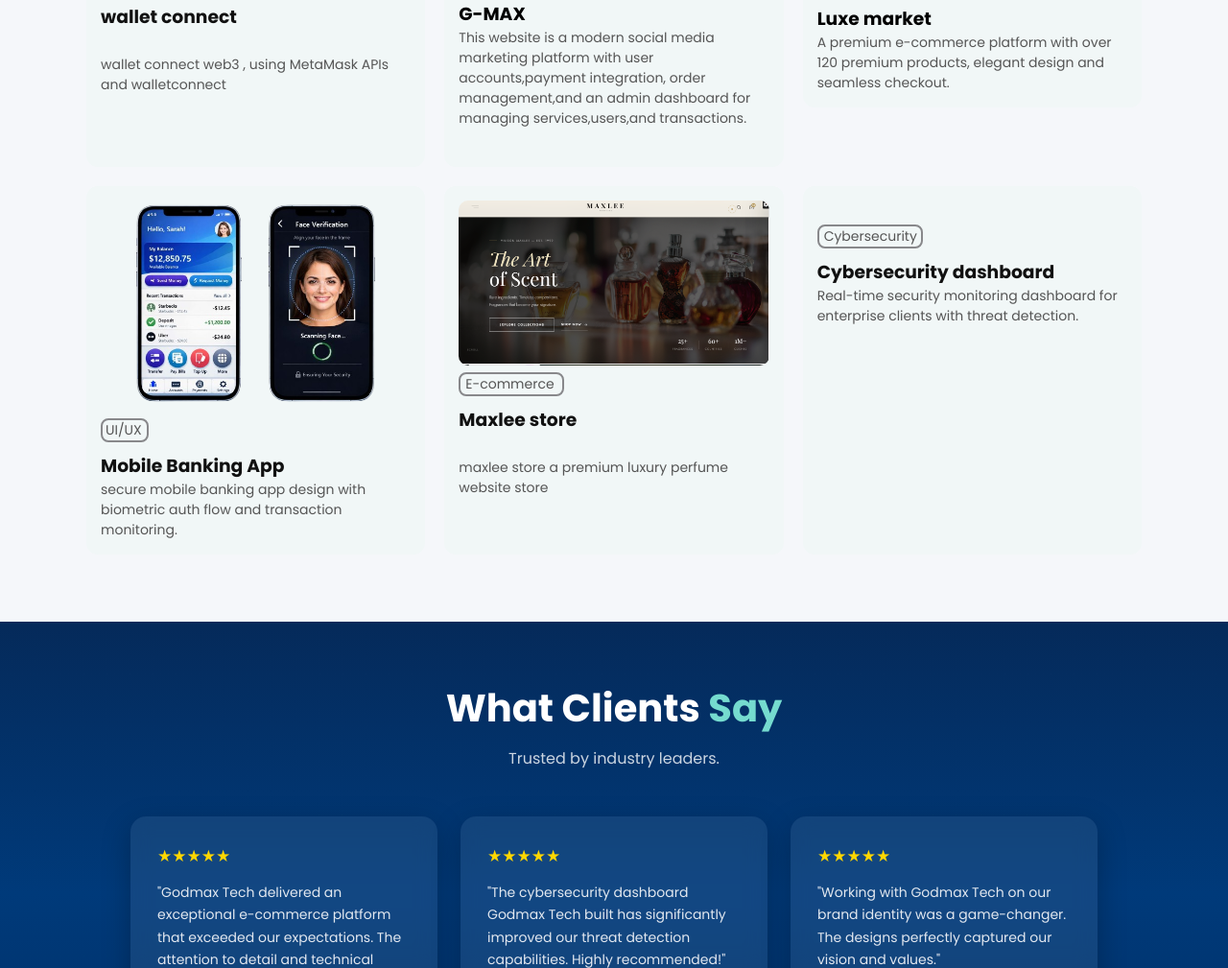
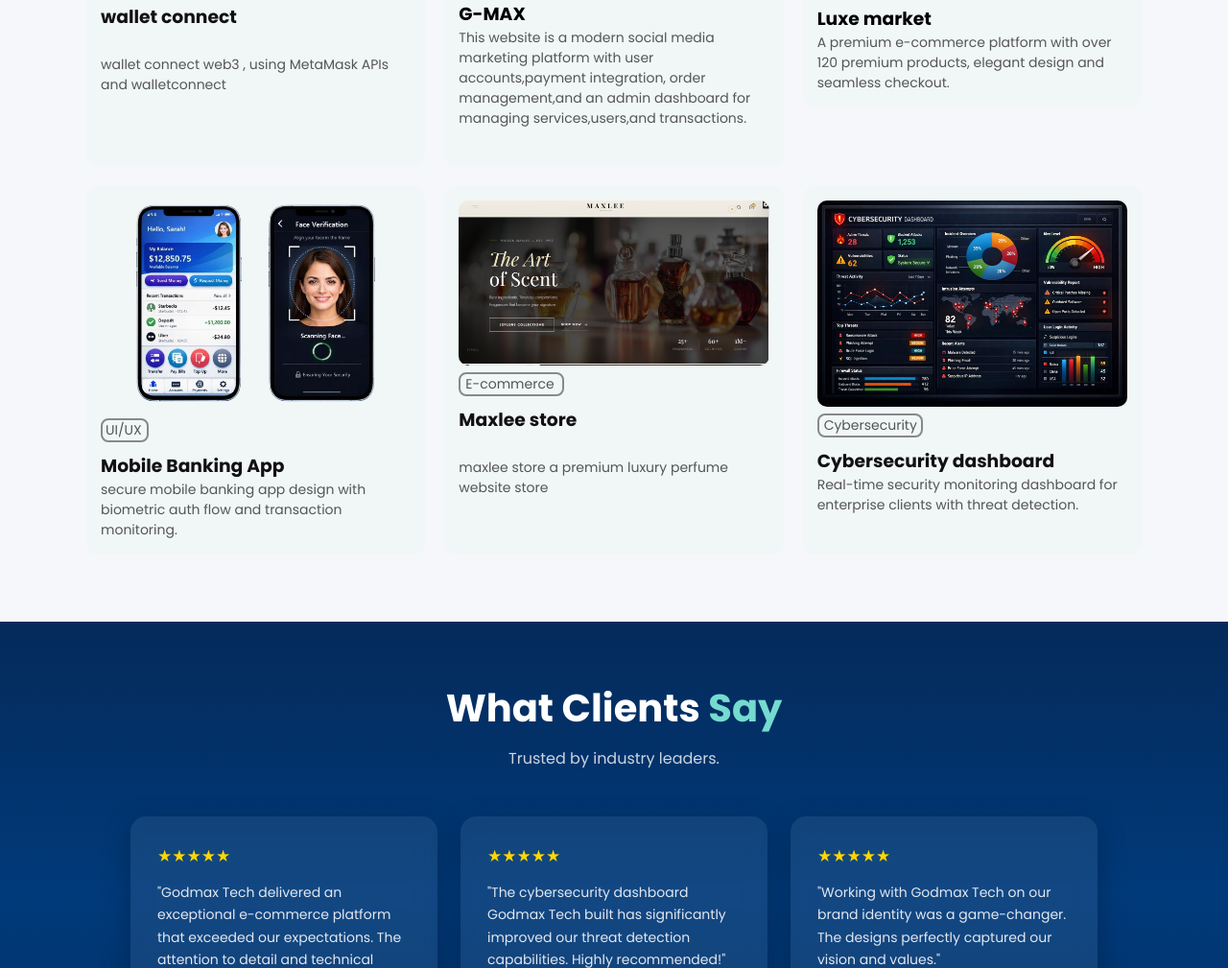
Before and after one commit to chinazaebenezer855-create/Godmax-tech-update, a plain HTML site: page index.html in a window 1280 px wide. Shown: the part 4308-5317 px from the top of the page at 96% size. Drawn offline with Linux system fonts and the light colour scheme.

Commit message:
Update index.html

```diff
--- a/index.html
+++ b/index.html
@@ -463,7 +463,7 @@
 
     <div class="cardft" data-category="web">
 
-      <img src="/Godmax-tech-update-main/img/cybersec pic.jpeg" alt="">
+      <img src="/img/cybersec pic.jpeg" alt="">
       <p class="web-type">Cybersecurity</p>
       <h3>Cybersecurity dashboard</h3>
       <p>Real-time security monitoring dashboard for <br> enterprise clients with threat detection.</p>
```
